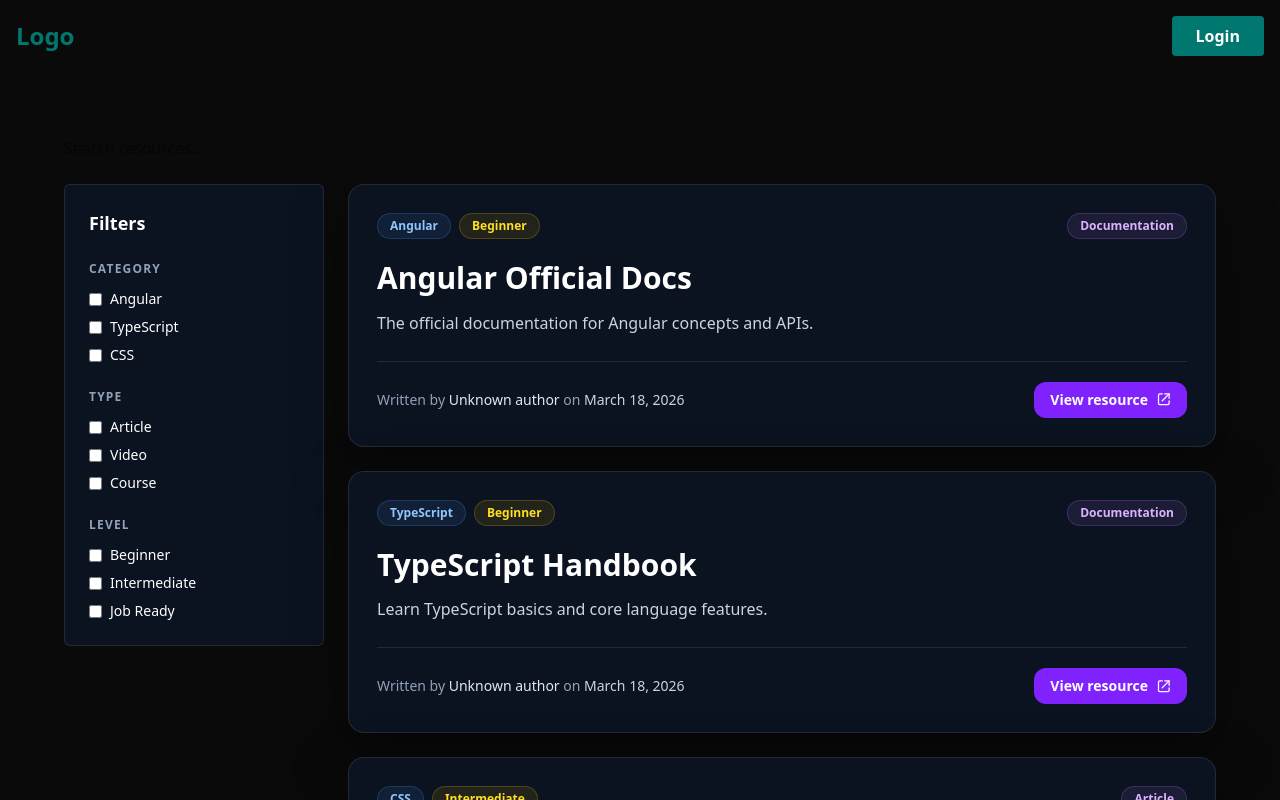
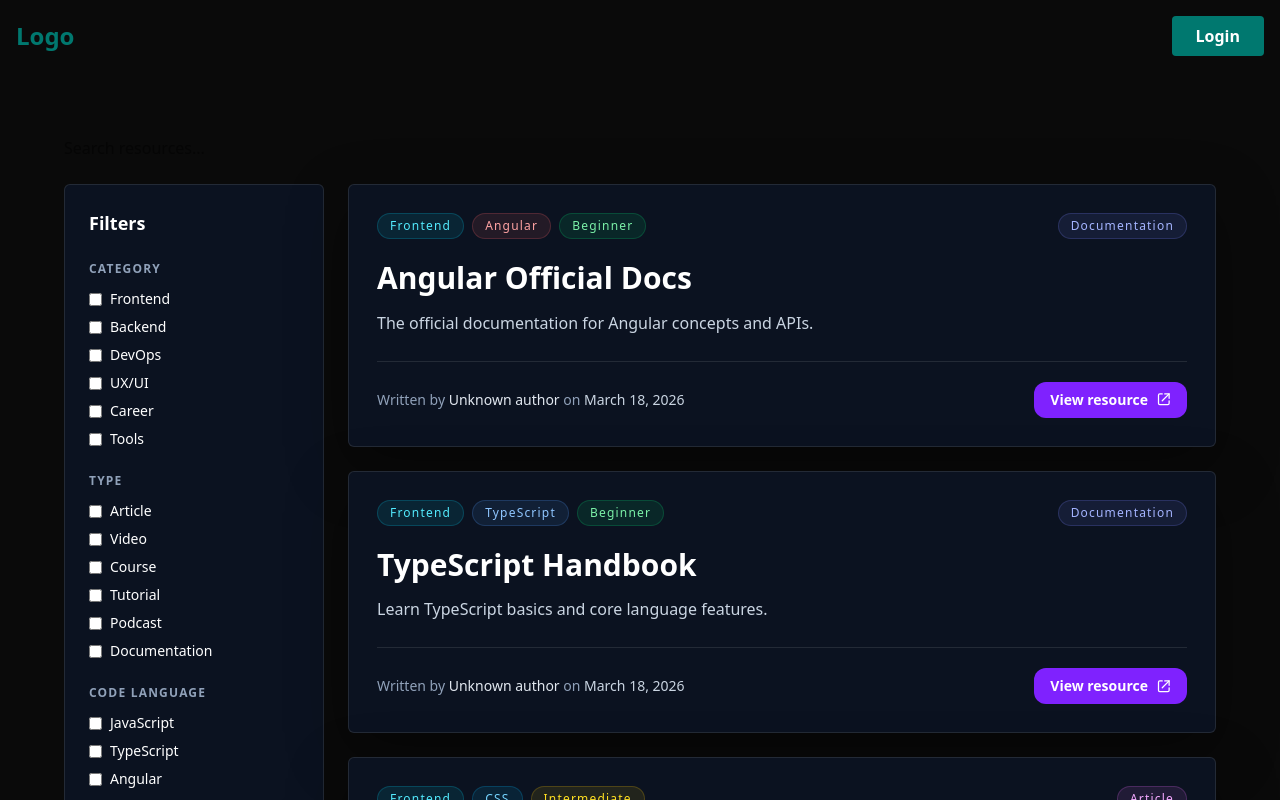
Before and after one commit to yvettebaker90/devhub, an Angular app: page /resources in a window 1280 px wide. Shown: the top 800 px of the page. Built offline with nearby package versions, Linux system fonts and the light colour scheme.

Commit message:
added languages into the filter-sidebar and added color to the different category types

```diff
--- a/src/app/components/cards/cards.component.html
+++ b/src/app/components/cards/cards.component.html
@@ -1,25 +1,25 @@
 <article
-  class="rounded-2xl border border-white/10 bg-[#0b1220] p-7 text-white shadow-[0_20px_60px_rgba(0,0,0,0.35)] transition hover:-translate-y-1 hover:border-violet-500/30"
+  class="rounded-md border border-white/10 bg-[#0b1220] p-7 text-white shadow-[0_20px_60px_rgba(0,0,0,0.35)] transition hover:-translate-y-1 hover:border-violet-500/30"
 >
   <div class="mb-5 flex items-start justify-between gap-4">
     <div class="flex flex-wrap gap-2">
-      <span
-        class="rounded-full border border-blue-400/20 bg-blue-400/10 px-3 py-1 text-xs font-semibold text-blue-300"
-      >
+      <span [class]="categoryBadgeClass()">
         {{ category() }}
       </span>
 
-      <span
-        class="rounded-full border border-yellow-400/20 bg-yellow-400/10 px-3 py-1 text-xs font-semibold text-yellow-300"
-      >
+      @if (language()) {
+        <span [class]="languageBadgeClass()">
+          {{ language() }}
+        </span>
+      }
+
+      <span [class]="levelBadgeClass()">
         {{ level() }}
       </span>
     </div>
 
     <div class="flex flex-col items-end gap-2">
-      <span
-        class="rounded-full border border-purple-400/20 bg-purple-400/10 px-3 py-1 text-xs font-semibold text-purple-300"
-      >
+      <span [class]="typeBadgeClass()">
         {{ type() }}
       </span>
 
--- a/src/app/components/cards/cards.component.ts
+++ b/src/app/components/cards/cards.component.ts
@@ -12,10 +12,68 @@ export class ResourceCardComponent {
   readonly title = input.required<string>();
   readonly description = input.required<string>();
   readonly category = input.required<string>();
+  readonly language = input<string>('');
   readonly level = input.required<string>();
   readonly link = input.required<string>();
   readonly type = input.required<string>();
   readonly author = input<string>('Unknown author');
   readonly date = input<string | Date>(new Date());
   readonly isCommunityPick = input<boolean>(false);
+
+  private readonly badgeBase =
+    'rounded-full border px-3 py-1 text-xs tracking-widest';
+
+  private readonly categoryStyles: Record<string, string> = {
+    Frontend: 'border-cyan-400/20 bg-cyan-400/10 text-cyan-300',
+    Backend: 'border-emerald-400/20 bg-emerald-400/10 text-emerald-300',
+    DevOps: 'border-orange-400/20 bg-orange-400/10 text-orange-300',
+    'UX/UI': 'border-pink-400/20 bg-pink-400/10 text-pink-300',
+    Career: 'border-indigo-400/20 bg-indigo-400/10 text-indigo-300',
+    Tools: 'border-slate-400/20 bg-slate-400/10 text-slate-300',
+  };
+
+  private readonly languageStyles: Record<string, string> = {
+    JavaScript: 'border-yellow-400/20 bg-yellow-100/10 text-yellow-200',
+    TypeScript: 'border-blue-400/20 bg-blue-400/10 text-blue-300',
+    Angular: 'border-red-400/20 bg-red-400/10 text-red-300',
+    CSS: 'border-sky-400/20 bg-sky-400/10 text-sky-300',
+    Python: 'border-lime-400/20 bg-lime-400/10 text-lime-300',
+    Java: 'border-amber-400/20 bg-amber-400/10 text-amber-300',
+    'C#': 'border-violet-400/20 bg-violet-400/10 text-violet-300',
+    Go: 'border-teal-400/20 bg-teal-400/10 text-teal-300',
+    Ruby: 'border-rose-400/20 bg-rose-400/10 text-rose-300',
+  };
+
+  private readonly typeStyles: Record<string, string> = {
+    Article: 'border-fuchsia-400/20 bg-fuchsia-400/10 text-fuchsia-300',
+    Video: 'border-red-400/20 bg-red-400/10 text-red-300',
+    Course: 'border-emerald-400/20 bg-emerald-400/10 text-emerald-300',
+    Tutorial: 'border-cyan-400/20 bg-cyan-400/10 text-cyan-300',
+    Podcast: 'border-orange-400/20 bg-orange-400/10 text-orange-300',
+    Documentation: 'border-indigo-400/20 bg-indigo-400/10 text-indigo-300',
+    Library: 'border-violet-400/20 bg-violet-400/10 text-violet-300',
+  };
+
+  private readonly levelStyles: Record<string, string> = {
+    Beginner: 'border-green-400/20 bg-green-400/10 text-green-300',
+    Intermediate: 'border-yellow-400/20 bg-yellow-400/10 text-yellow-300',
+    Advanced: 'border-orange-400/20 bg-orange-400/10 text-orange-300',
+    'Job Ready': 'border-rose-400/20 bg-rose-400/10 text-rose-300',
+  };
+
+  categoryBadgeClass(): string {
+    return `${this.badgeBase} ${this.categoryStyles[this.category()] ?? 'border-blue-400/20 bg-blue-400/10 text-blue-300'}`;
+  }
+
+  languageBadgeClass(): string {
+    return `${this.badgeBase} ${this.languageStyles[this.language()] ?? 'border-cyan-700/20 bg-cyan-400/10 text-cyan-300'}`;
+  }
+
+  typeBadgeClass(): string {
+    return `${this.badgeBase} ${this.typeStyles[this.type()] ?? 'border-purple-400/20 bg-purple-700/10 text-purple-700'}`;
+  }
+
+  levelBadgeClass(): string {
+    return `${this.badgeBase} ${this.levelStyles[this.level()] ?? 'border-yellow-400/20 bg-yellow-400/10 text-yellow-300'}`;
+  }
 }
--- a/src/app/components/filter-sidebar/filter-sidebar.component.html
+++ b/src/app/components/filter-sidebar/filter-sidebar.component.html
@@ -1,114 +1,26 @@
 <aside
   class="h-fit rounded-md border border-white/10 bg-[#0b1220] p-6 text-white"
 >
-  <!-- TITLE -->
   <h2 class="mb-6 text-lg font-semibold">Filters</h2>
 
-  <!-- 🧩 CATEGORY -->
+  @for (section of sections; track section.key) {
     <div class="mb-6">
       <h3 class="mb-3 text-xs font-semibold uppercase tracking-widest text-slate-400">
-      Category
+        {{ section.title }}
       </h3>
 
       <div class="space-y-2">
+        @for (option of section.options; track option) {
           <label class="flex items-center gap-2 text-sm">
             <input
               type="checkbox"
               class="accent-violet-500"
-          (change)="onCategoryChange('Angular', $any($event.target).checked)"
+              (change)="onFilterChange(section.key, option, $any($event.target).checked)"
             />
-        Angular
+            {{ option }}
           </label>
-
-      <label class="flex items-center gap-2 text-sm">
-        <input
-          type="checkbox"
-          class="accent-violet-500"
-          (change)="onCategoryChange('TypeScript', $any($event.target).checked)"
-        />
-        TypeScript
-      </label>
-
-      <label class="flex items-center gap-2 text-sm">
-        <input
-          type="checkbox"
-          class="accent-violet-500"
-          (change)="onCategoryChange('CSS', $any($event.target).checked)"
-        />
-        CSS
-      </label>
+        }
       </div>
     </div>
-
-  <!-- 📚 TYPE -->
-  <div class="mb-6">
-    <h3 class="mb-3 text-xs font-semibold uppercase tracking-widest text-slate-400">
-      Type
-    </h3>
-
-    <div class="space-y-2">
-      <label class="flex items-center gap-2 text-sm">
-        <input
-          type="checkbox"
-          class="accent-violet-500"
-          (change)="onTypeChange('Article', $any($event.target).checked)"
-        />
-        Article
-      </label>
-
-      <label class="flex items-center gap-2 text-sm">
-        <input
-          type="checkbox"
-          class="accent-violet-500"
-          (change)="onTypeChange('Video', $any($event.target).checked)"
-        />
-        Video
-      </label>
-
-      <label class="flex items-center gap-2 text-sm">
-        <input
-          type="checkbox"
-          class="accent-violet-500"
-          (change)="onTypeChange('Course', $any($event.target).checked)"
-        />
-        Course
-      </label>
-    </div>
-  </div>
-
-  <!-- 🎯 LEVEL -->
-  <div>
-    <h3 class="mb-3 text-xs font-semibold uppercase tracking-widest text-slate-400">
-      Level
-    </h3>
-
-    <div class="space-y-2">
-      <label class="flex items-center gap-2 text-sm">
-        <input
-          type="checkbox"
-          class="accent-violet-500"
-          (change)="onLevelChange('Beginner', $any($event.target).checked)"
-        />
-        Beginner
-      </label>
-
-      <label class="flex items-center gap-2 text-sm">
-        <input
-          type="checkbox"
-          class="accent-violet-500"
-          (change)="onLevelChange('Intermediate', $any($event.target).checked)"
-        />
-        Intermediate
-      </label>
-
-      <label class="flex items-center gap-2 text-sm">
-        <input
-          type="checkbox"
-          class="accent-violet-500"
-          (change)="onLevelChange('Job Ready', $any($event.target).checked)"
-        />
-        Job Ready
-      </label>
-    </div>
-  </div>
+  }
 </aside>
--- a/src/app/components/filter-sidebar/filter-sidebar.component.ts
+++ b/src/app/components/filter-sidebar/filter-sidebar.component.ts
@@ -1,56 +1,76 @@
 import { Component, output, signal } from '@angular/core';
 import { CommonModule } from '@angular/common';
-import { FormsModule } from '@angular/forms';
 
 export interface FilterState {
   categories: string[];
   types: string[];
+  languages: string[];
   levels: string[];
 }
+
+type FilterGroup = 'categories' | 'types' | 'languages' | 'levels';
+
+type FilterSection = {
+  title: string;
+  key: FilterGroup;
+  options: string[];
+};
 
 @Component({
   selector: 'app-filter-sidebar',
   standalone: true,
-  imports: [CommonModule, FormsModule],
+  imports: [CommonModule],
   templateUrl: './filter-sidebar.component.html',
 })
 export class FilterSidebarComponent {
   filterChanged = output<FilterState>();
 
+  readonly sections: FilterSection[] = [
+    {
+      title: 'Category',
+      key: 'categories',
+      options: ['Frontend', 'Backend', 'DevOps', 'UX/UI', 'Career', 'Tools'],
+    },
+    {
+      title: 'Type',
+      key: 'types',
+      options: ['Article', 'Video', 'Course', 'Tutorial', 'Podcast', 'Documentation'],
+    },
+    {
+      title: 'Code Language',
+      key: 'languages',
+      options: ['JavaScript', 'TypeScript', 'Angular', 'CSS', 'Python', 'Java', 'C#', 'Go', 'Ruby'],
+    },
+    {
+      title: 'Level',
+      key: 'levels',
+      options: ['Beginner', 'Intermediate', 'Job Ready'],
+    },
+  ];
+
   readonly selectedCategories = signal<Set<string>>(new Set());
   readonly selectedTypes = signal<Set<string>>(new Set());
+  readonly selectedLanguages = signal<Set<string>>(new Set());
   readonly selectedLevels = signal<Set<string>>(new Set());
 
-  onCategoryChange(category: string, isChecked: boolean): void {
-    const updated = new Set(this.selectedCategories());
+  onFilterChange(group: FilterGroup, value: string, isChecked: boolean): void {
+    const selectedMap = {
+      categories: this.selectedCategories,
+      types: this.selectedTypes,
+      languages: this.selectedLanguages,
+      levels: this.selectedLevels,
+    };
+
+    const currentSignal = selectedMap[group];
+    const updated = new Set(currentSignal());
+
     if (isChecked) {
-      updated.add(category);
+      updated.add(value);
     } else {
-      updated.delete(category);
+      updated.delete(value);
     }
-    this.selectedCategories.set(updated);
-    this.emitFilter();
-  }
 
-  onTypeChange(type: string, isChecked: boolean): void {
-    const updated = new Set(this.selectedTypes());
-    if (isChecked) {
-      updated.add(type);
-    } else {
-      updated.delete(type);
-    }
-    this.selectedTypes.set(updated);
-    this.emitFilter();
-  }
-
-  onLevelChange(level: string, isChecked: boolean): void {
-    const updated = new Set(this.selectedLevels());
-    if (isChecked) {
-      updated.add(level);
-    } else {
-      updated.delete(level);
-    }
-    this.selectedLevels.set(updated);
+    currentSignal.set(updated);
     this.emitFilter();
   }
 
@@ -58,6 +78,7 @@ export class FilterSidebarComponent {
     this.filterChanged.emit({
       categories: Array.from(this.selectedCategories()),
       types: Array.from(this.selectedTypes()),
+      languages: Array.from(this.selectedLanguages()),
       levels: Array.from(this.selectedLevels()),
     });
   }
--- a/src/app/components/pages/home/home.component.html
+++ b/src/app/components/pages/home/home.component.html
@@ -14,6 +14,7 @@
             [title]="resource.title"
             [description]="resource.description"
             [category]="resource.category"
+            [language]="resource.language ?? ''"
             [level]="resource.level"
             [link]="resource.link"
             [type]="resource.type"
--- a/src/app/components/pages/home/home.component.ts
+++ b/src/app/components/pages/home/home.component.ts
@@ -8,6 +8,7 @@ interface ResourceItem {
   title: string;
   description: string;
   category: string;
+  language?: string;
   level: string;
   link: string;
   type: string;
@@ -28,13 +29,15 @@ export class HomeComponent {
   readonly searchTerm = signal('');
   readonly selectedCategories = signal<string[]>([]);
   readonly selectedTypes = signal<string[]>([]);
+  readonly selectedLanguages = signal<string[]>([]);
   readonly selectedLevels = signal<string[]>([]);
 
   readonly resources = signal<ResourceItem[]>([
     {
       title: 'Angular Official Docs',
       description: 'The official documentation for Angular concepts and APIs.',
-      category: 'Angular',
+      category: 'Frontend',
+      language: 'Angular',
       level: 'Beginner',
       link: 'https://angular.dev',
       type: 'Documentation',
@@ -42,7 +45,8 @@ export class HomeComponent {
     {
       title: 'TypeScript Handbook',
       description: 'Learn TypeScript basics and core language features.',
-      category: 'TypeScript',
+      category: 'Frontend',
+      language: 'TypeScript',
       level: 'Beginner',
       link: 'https://www.typescriptlang.org/docs/handbook/intro.html',
       type: 'Documentation',
@@ -50,7 +54,8 @@ export class HomeComponent {
     {
       title: 'CSS Tricks Guides',
       description: 'Practical guides for modern CSS layout and styling.',
-      category: 'CSS',
+      category: 'Frontend',
+      language: 'CSS',
       level: 'Intermediate',
       link: 'https://css-tricks.com/guides/',
       type: 'Article',
@@ -58,7 +63,8 @@ export class HomeComponent {
     {
       title: 'RxJS Documentation',
       description: 'Comprehensive guide to reactive programming with RxJS.',
-      category: 'TypeScript',
+      category: 'Frontend',
+      language: 'JavaScript',
       level: 'Intermediate',
       link: 'https://rxjs.dev/guide/overview',
       type: 'Documentation',
@@ -66,7 +72,8 @@ export class HomeComponent {
     {
       title: 'Angular Material',
       description: 'UI component library for Angular applications.',
-      category: 'Angular',
+      category: 'Frontend',
+      language: 'Angular',
       level: 'Intermediate',
       link: 'https://material.angular.io',
       type: 'Library',
@@ -74,7 +81,8 @@ export class HomeComponent {
     {
       title: 'Advanced TypeScript Types',
       description: 'Deep dive into advanced TypeScript type features.',
-      category: 'TypeScript',
+      category: 'Frontend',
+      language: 'TypeScript',
       level: 'Advanced',
       link: 'https://www.typescriptlang.org/docs/handbook/advanced-types.html',
       type: 'Documentation',
@@ -90,13 +98,15 @@ export class HomeComponent {
     return this.resources().filter((resource: ResourceItem) => {
       const matchesCategory =
         categories.length === 0 || categories.includes(resource.category);
+      const matchesType = types.length === 0 || types.includes(resource.type);
       const matchesLevel = levels.length === 0 || levels.includes(resource.level);
+      const matchesLanguage = this.selectedLanguages().length === 0 || this.selectedLanguages().includes(resource.language || '');
       const matchesSearch =
         term.length === 0 ||
         resource.title.toLowerCase().includes(term) ||
         resource.description.toLowerCase().includes(term);
 
-      return matchesCategory && matchesLevel && matchesSearch;
+      return matchesCategory && matchesType && matchesLevel && matchesLanguage && matchesSearch;
     });
   });
 
@@ -107,6 +117,7 @@ export class HomeComponent {
   updateFilters(filterState: FilterState): void {
     this.selectedCategories.set(filterState.categories);
     this.selectedTypes.set(filterState.types);
+    this.selectedLanguages.set(filterState.languages);
     this.selectedLevels.set(filterState.levels);
   }
 }
```
Lines whose indentation alone changed are shown as unchanged.
